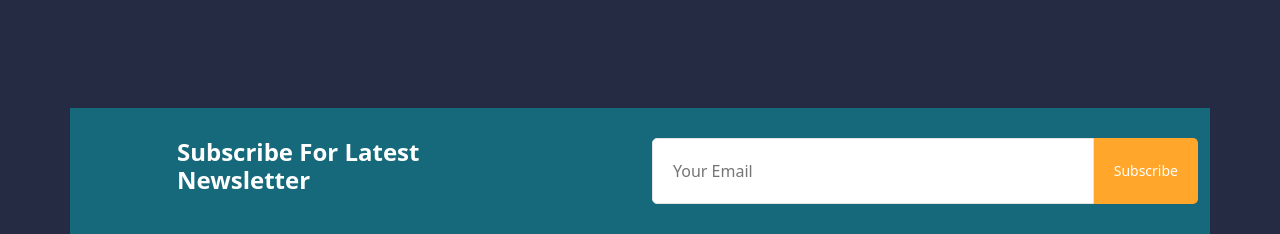
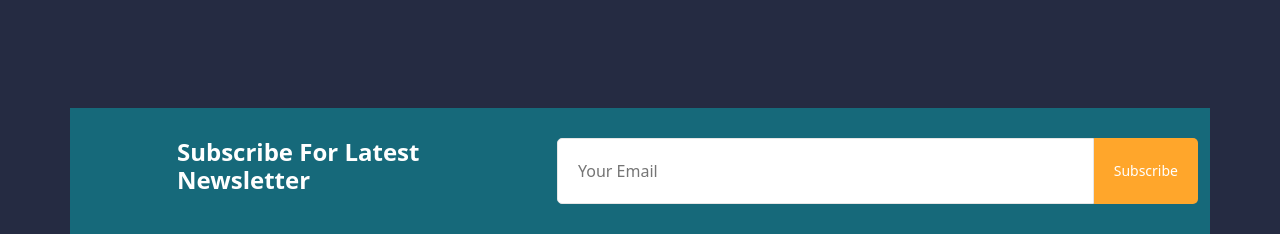
Before and after one commit to oharaju/bootstrap-sass, a website: page index.html in a window 1280 px wide. Shown: the part 2565-2799 px from the top of the page. Drawn offline with Linux system fonts and the light colour scheme.

Commit message:
refactor bootstrap grid structure

```diff
--- a/index.html
+++ b/index.html
@@ -164,10 +164,10 @@
   <section class="partners__form">
     <div class="container">
       <div class="row partners__row">
-        <div class="col-8 offset-2 col-md-4 offset-md-1 col-xl-4 offset-xl-1">
+        <div class="col-8 offset-2 col-md-4 offset-md-1 col-xl-3 offset-xl-1">
           <h1 class="partners__form__title">Subscribe For Latest Newsletter</h1>
         </div>
-        <div class="col-8 offset-2 col-md-5 offset-md-2 col-xl-6 offset-xl-1">
+        <div class="col-8 offset-2 col-md-5 offset-md-2 col-xl-7 offset-xl-1">
           <div class="partners__form__box">
             <input placeholder="Your Email" type="text" class="partners__form__input">
             <button class="partners__form__button">Subscribe</button>
--- a/package.json
+++ b/package.json
@@ -14,6 +14,6 @@
     "bootstrap": "^5.1.3",
     "live-server": "^1.2.1",
     "npm-run-all": "^4.1.5",
-    "sass": "^1.49.0"
+    "sass": "^1.49.7"
   }
 }
--- a/scss/_partners.scss
+++ b/scss/_partners.scss
@@ -93,9 +93,5 @@
     &__row {
       background-color: $color-five;
     }
-
-    &__form__title {
-      text-align: left;
-    }
   }
 }
```
Also changed, not shown: styles/styles.css, 1 other file.
